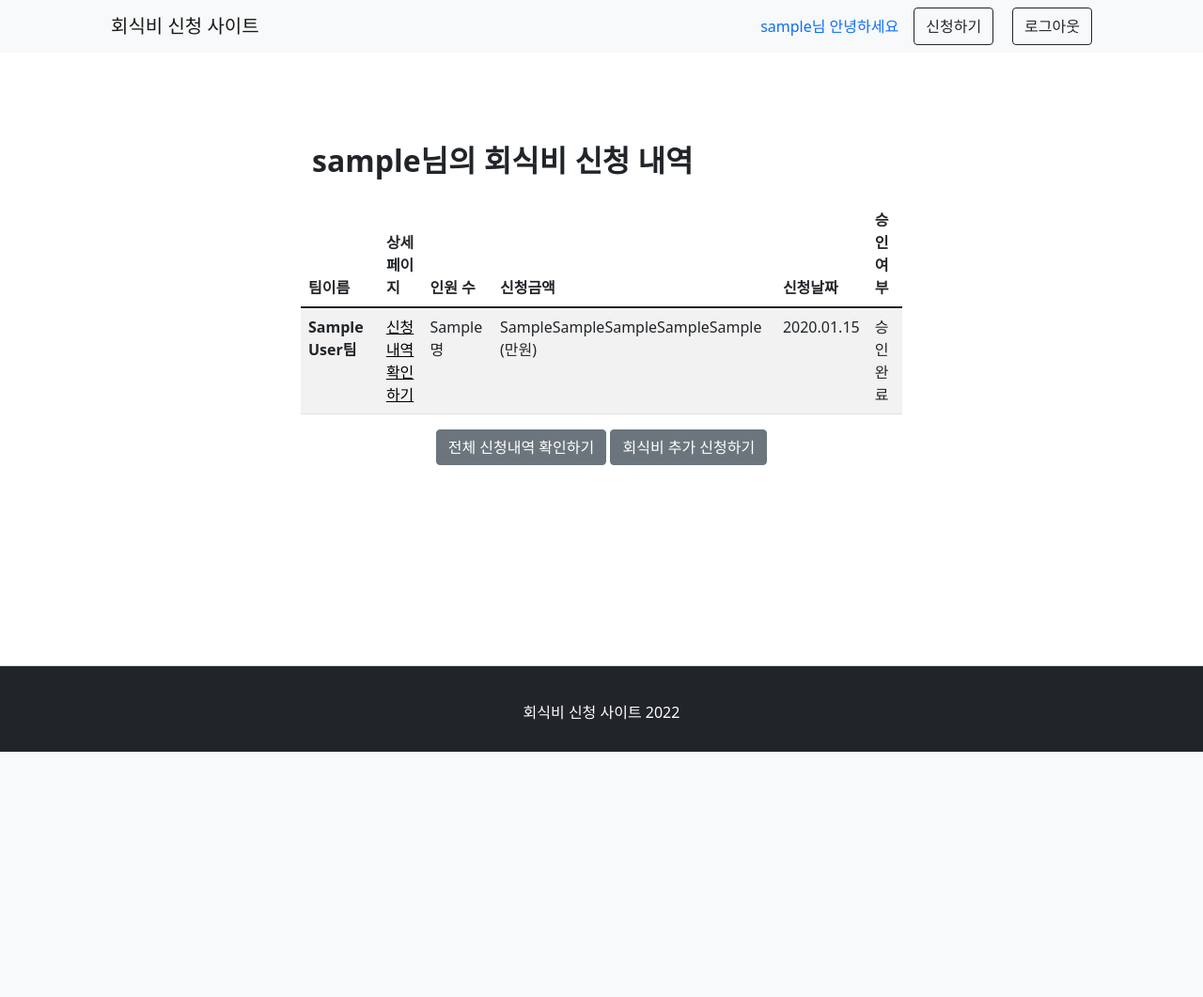
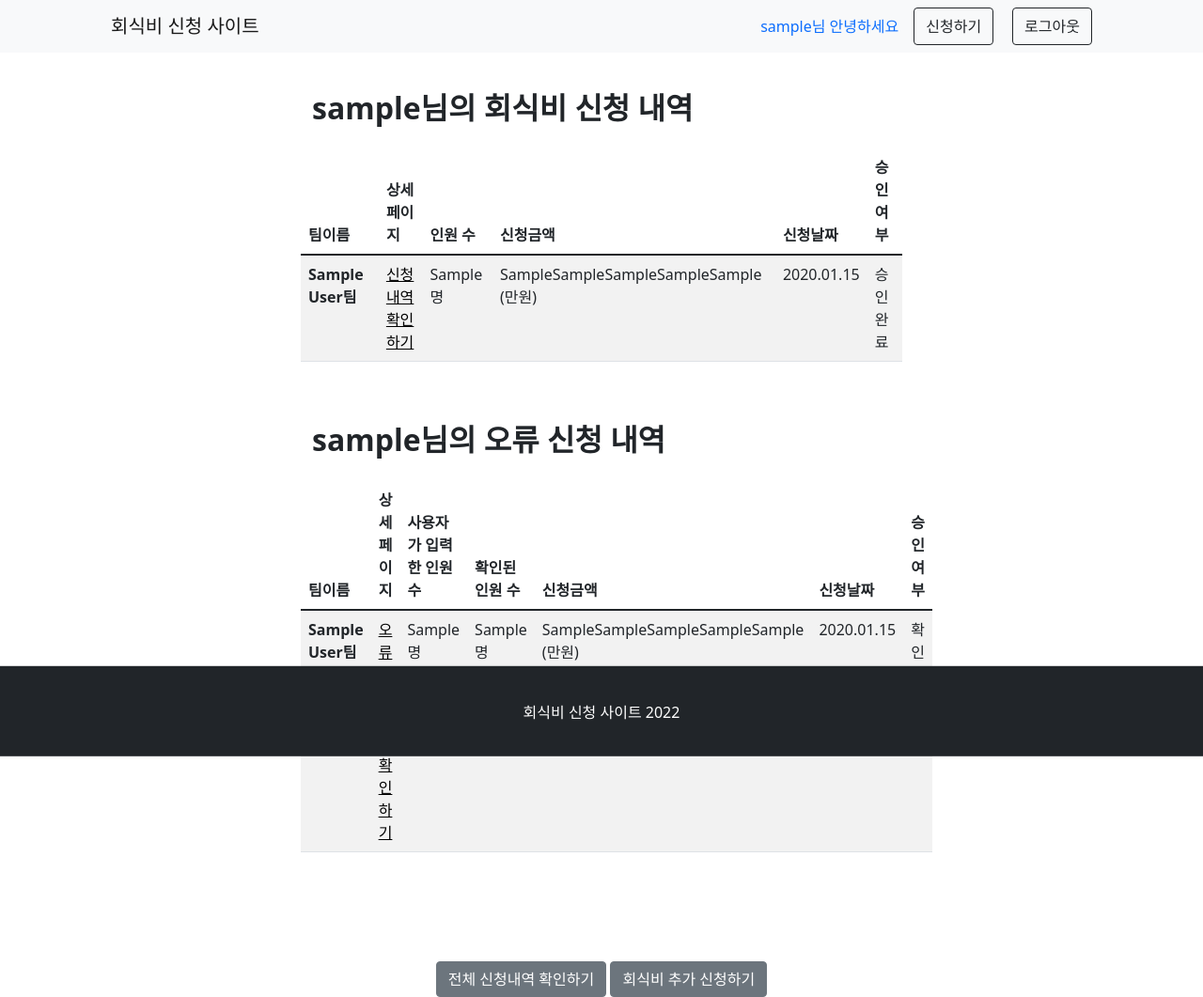
Before and after one commit to kvkvd12/5i_support_project, a Django app: page /my_result/ in a window 1280 px wide. Shown: the whole page at 94% size. Before the commit the page ends 800 px from the top, so only its background shows below. Run offline with Django 4.2, Linux system fonts and the light colour scheme; a user stored in the database is signed in; tables that the repository leaves empty hold one stand-in row (values such as "Sample post"); some libraries are stand-ins or nearby versions.

Commit message:
[Add]my_result.html 에서 오류신청내역도 같이 확인하기 추가

```diff
--- a/templates/base.html
+++ b/templates/base.html
@@ -20,7 +20,7 @@
     </head>
     <body>
         <!-- Navigation-->
-        <nav class="navbar navbar-expand-lg navbar-light bg-light" >
+        <nav class="navbar navbar-expand-lg navbar-light bg-light" style="position: fixed; z-index: 1; width: 100%; top:0;">
             <div class="container px-4 px-lg-5">
                 <a class="navbar-brand" href="/">회식비 신청 사이트</a>
                 <button class="navbar-toggler" type="button" data-bs-toggle="collapse" data-bs-target="#navbarSupportedContent" aria-controls="navbarSupportedContent" aria-expanded="false" aria-label="Toggle navigation"><span class="navbar-toggler-icon"></span></button>
--- a/templates/support_data/my_result.html
+++ b/templates/support_data/my_result.html
@@ -32,10 +32,41 @@
             {% endfor %}
             </tbody>
         </table>
-        <div style="text-align:center">
-            <button class="btn btn-secondary" type="submit" onclick="location.href='/'">전체 신청내역 확인하기</button>
-            <button class="btn btn-secondary" type="submit" onclick="location.href='/upload'">회식비 추가 신청하기</button>
-        </div>
     </div>
+
+    <div class="row" >
+      <h2 class="fw-bolder mb-4 mt-5">{{ user.username }}님의 오류 신청 내역</h2>
+
+      <table class="table table-striped">
+          <thead>
+            <tr>
+              <th scope="col">팀이름</th>
+              <th scope="col">상세페이지</th>
+              <th scope="col">사용자가 입력한 인원 수</th>
+              <th scope="col">확인된 인원 수</th>
+              <th scope="col">신청금액</th>
+              <th scope="col">신청날짜</th>
+              <th scope="col">승인여부</th>
+            </tr>
+          </thead>
+          <tbody>
+          {% for mi in my_image %}
+            <tr>
+              <th>{{ mi.team_name.team_name }}팀</th>
+              <td><a href="/my_objection/" style="color:black">오류 신청 내역 확인하기</a></td>
+              <td>{{ mi.input_num }} 명</td>
+              <td>{{ mi.people_num }} 명</td>
+              <td>{{ mi.people_num|mul:5 }} (만원)</td>
+              <td>{{ mi.created_at|date:"Y.m.d" }} </td>
+              <td>확인중</td>
+            </tr>
+          {% endfor %}
+          </tbody>
+      </table>
+      <div style="text-align:center; margin-top:100px;" >
+        <button class="btn btn-secondary" type="submit" onclick="location.href='/'">전체 신청내역 확인하기</button>
+        <button class="btn btn-secondary" type="submit" onclick="location.href='/upload'">회식비 추가 신청하기</button>
+    </div>
+  </div>
 </div>
 {% endblock %}
```
Also changed, not shown: templates/support_data/result.html (+0 -29 lines), result1.png, support_data/migrations/0001_initial.py, support_data/migrations/0002_initial.py (added), user/migrations/0001_initial.py.
